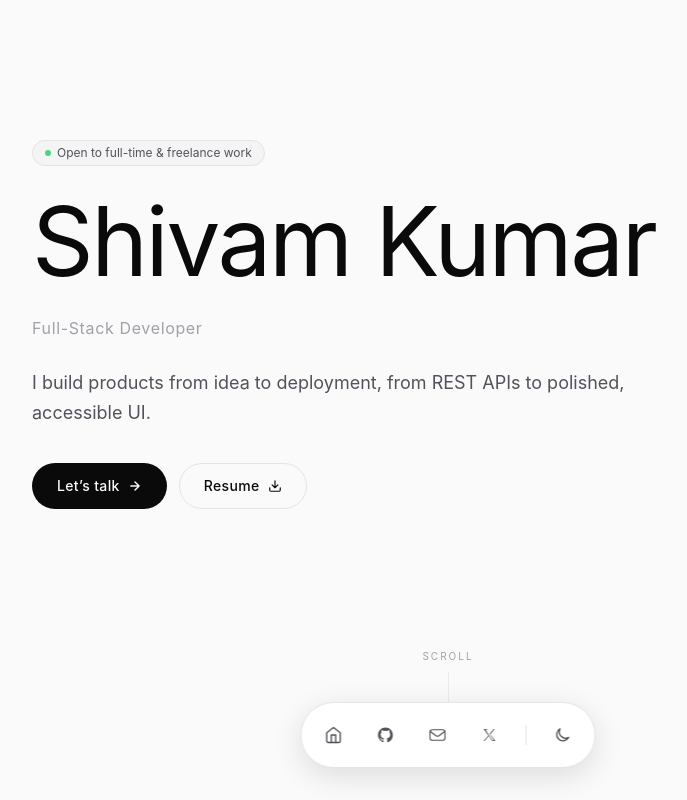
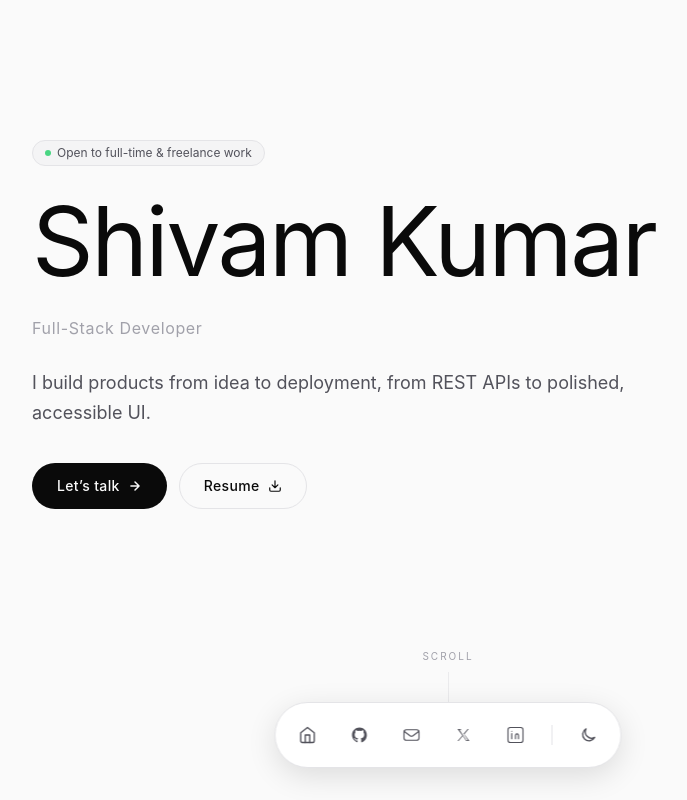
Before and after one commit to shivamkumarlogs/Portfolio, a React (Vite) app: page / in a window 1280 px wide. Shown: the top 800 px of the page, without its empty margins (192-879 px from the left). Built offline with nearby package versions, Linux system fonts and the light colour scheme.

Commit message:
feat(ui): add LinkedIn to dock navigation and update activity header

```diff
--- a/src/components/Navigation.jsx
+++ b/src/components/Navigation.jsx
@@ -35,7 +35,7 @@ export function Navigation() {
   const isDark = theme === "dark";
 
   const dockLinks = socialLinks.filter((link) =>
-    ["github", "email", "x"].includes(link.icon)
+    ["github", "email", "x", "linkedin"].includes(link.icon)
   );
 
   return (
--- a/src/sections/ActivitySection.jsx
+++ b/src/sections/ActivitySection.jsx
@@ -36,7 +36,7 @@ export function ActivitySection() {
           {/* Header */}
           <div className="flex flex-wrap items-center justify-between gap-3">
             <span className="font-display text-[10px] uppercase tracking-[0.18em] text-(--text-muted)">
-              GitHub contributions
+              GitHub stats
             </span>
 
             <a
```
